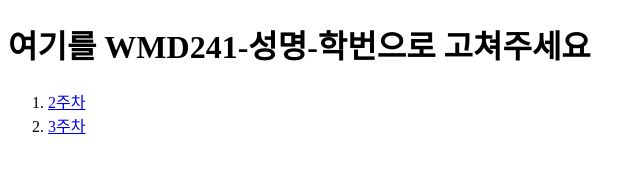
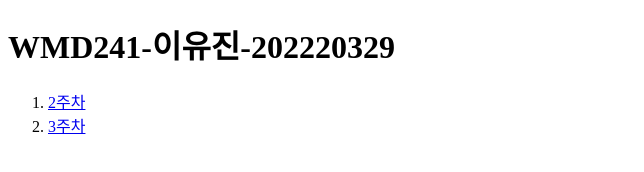
Before and after one commit to Genie0214/WMD241_202220329, a plain HTML site: page index.html in a window 1280 px wide. Shown: the whole page, without its empty margins (0-644 px from the left). Drawn offline with Linux system fonts and the light colour scheme.

Commit message:
첫 페이지 수정

```diff
--- a/index.html
+++ b/index.html
@@ -3,10 +3,10 @@
   <head>
     <meta charset="UTF-8" />
     <meta name="viewport" content="width=device-width, initial-scale=1.0" />
-    <title>여기를 WMD241-성명-학번으로 고쳐주세요</title>
+    <title>WMD241-이유진-202220329</title>
   </head>
   <body>
-    <h1>여기를 WMD241-성명-학번으로 고쳐주세요</h1>
+    <h1>WMD241-이유진-202220329</h1>
     <ol>
       <li><a href="./src/w2/index.html">2주차</a></li>
       <li><a href="./src/w3/index.html">3주차</a></li>
```
